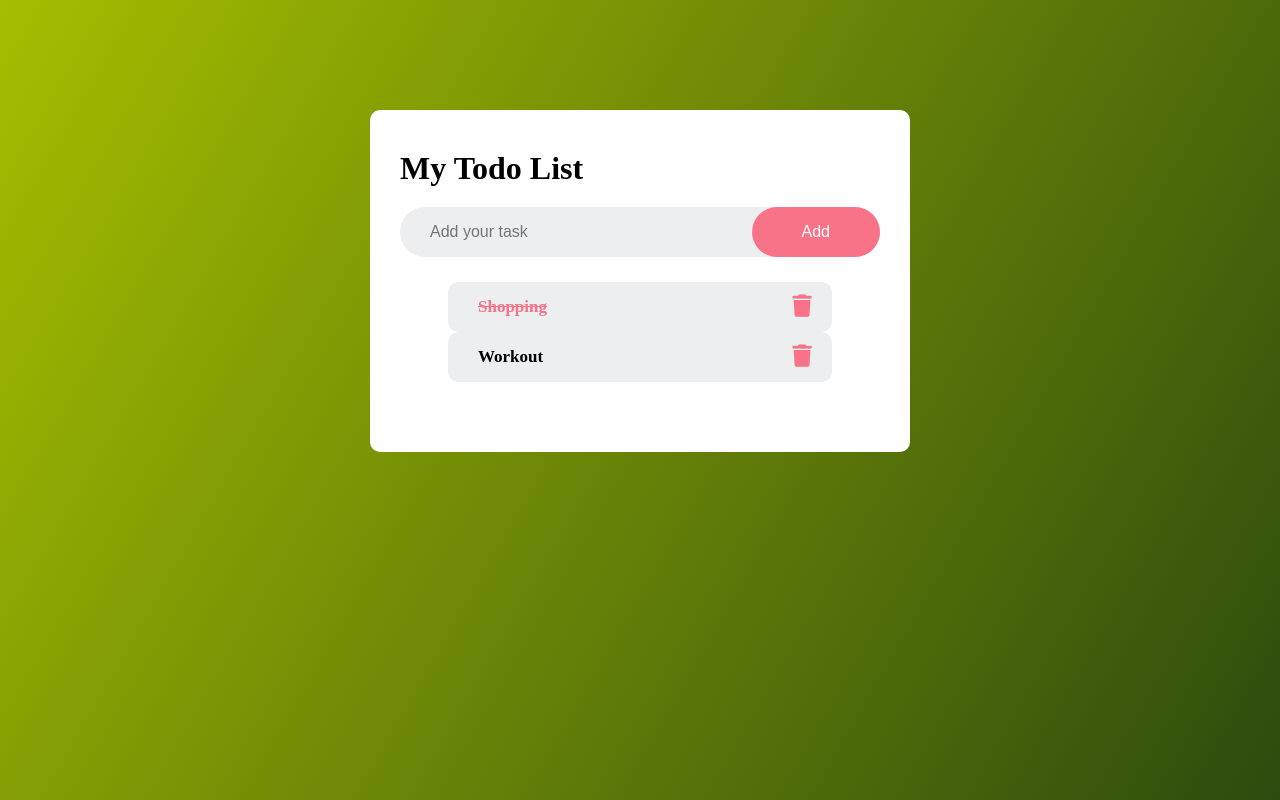
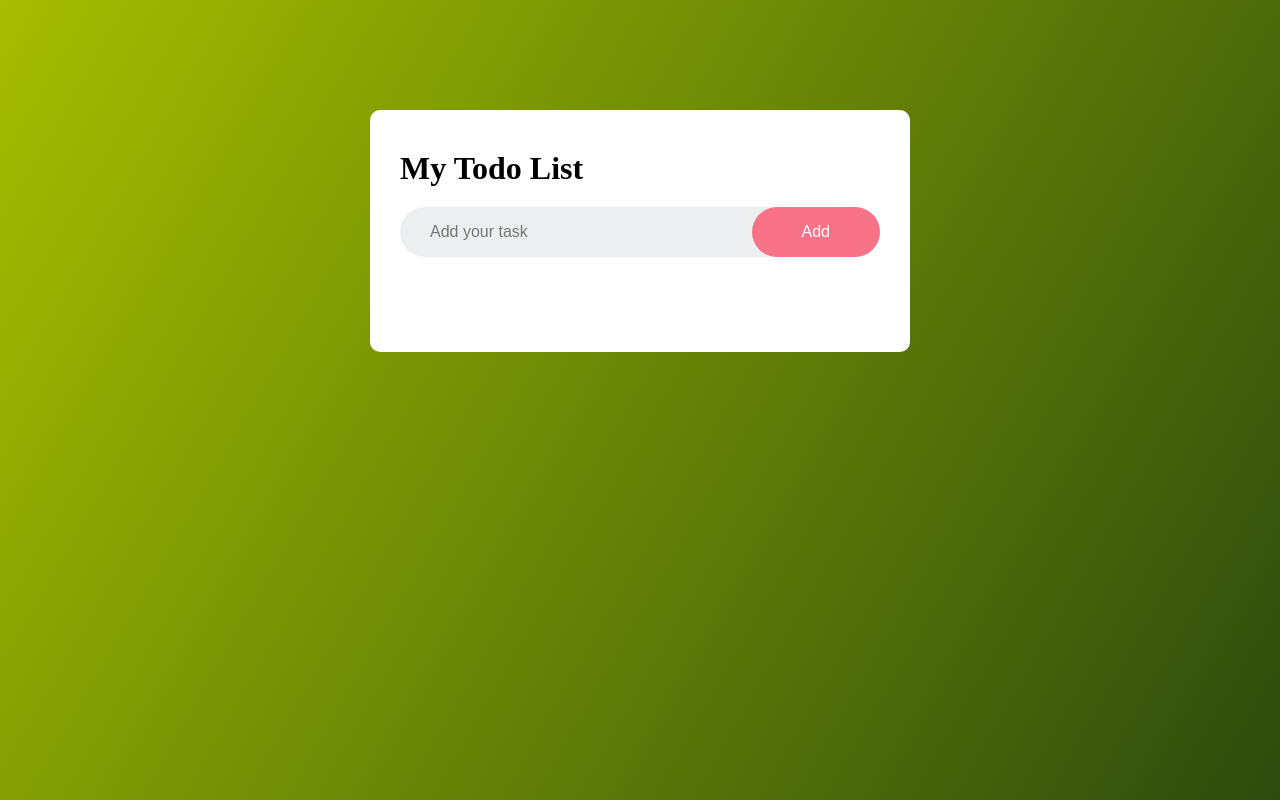
Before and after one commit to angelaanjorin/My-Todo-list, a plain HTML site: page index.html in a window 1280 px wide. Drawn offline with Linux system fonts and the light colour scheme.

Commit message:
update index.html und stzle.css

```diff
--- a/index.html
+++ b/index.html
@@ -14,11 +14,11 @@
                 <input type="text" id="input-box" placeholder="Add your task">
                 <button id="add-button">Add</button>
             </div>
-            <ul class="list-container">
-                <li class="checked">
+            <ul class="lists" id="list-container">
+                <!--<li class="checked">
                     Shopping <span><i class="fa-solid fa-trash"></i></span></li>
                 <li class="">
-                    Workout <span><i class="fa-solid fa-trash"></i></span></li>
+                    Workout <span><i class="fa-solid fa-trash"></i></span></li>-->
             </ul>
         </div>
     </div>
--- a/style.css
+++ b/style.css
@@ -70,9 +70,9 @@ ul li{
     font-size: 17px;
     padding: 10px 30px;
     user-select: none;
-    width: 80%;
+    width: 85%;
     min-height: 50px;
-    margin:0 auto;
+    margin:8px auto;
     border-radius: 10px;
     cursor: pointer;
     position: relative;
```
